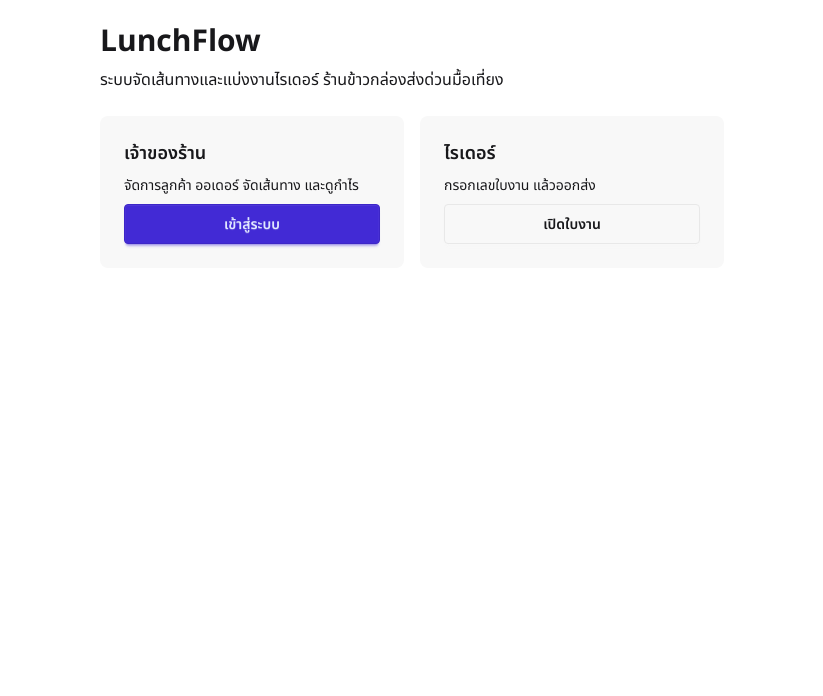
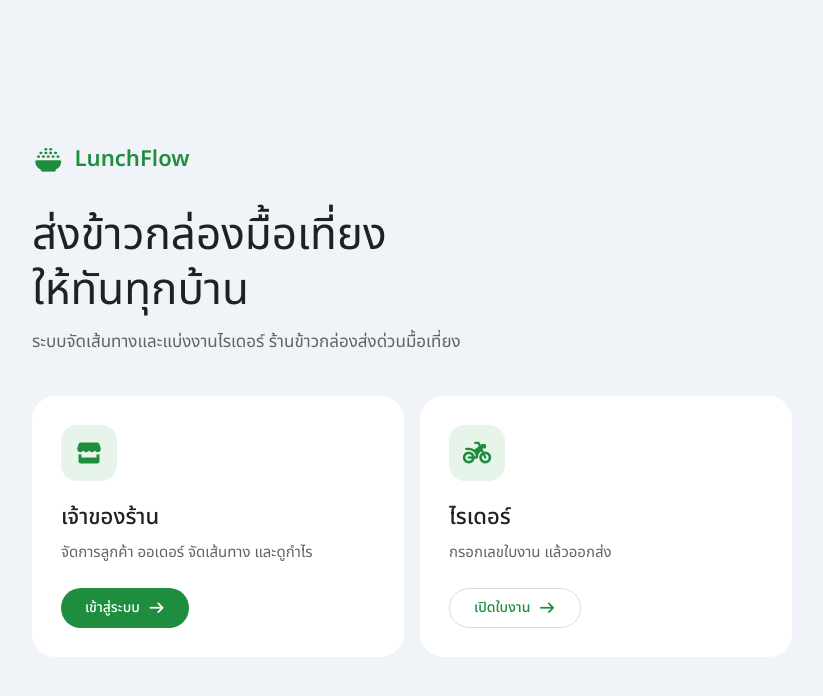
Before and after one commit to YAJO007/LunchFlow, an Angular app in the folder web/: page / in a window 1280 px wide. Shown: the top 696 px of the page, without its empty margins (228-1051 px from the left). Built offline with nearby package versions, Linux system fonts and the light colour scheme.

Commit message:
home edit

```diff
--- a/web/src/app/pages/home/home.html
+++ b/web/src/app/pages/home/home.html
@@ -1,21 +1,43 @@
-<div class="mx-auto max-w-2xl p-6">
-  <h1 class="text-3xl font-bold">LunchFlow</h1>
-  <p class="mt-2">ระบบจัดเส้นทางและแบ่งงานไรเดอร์ ร้านข้าวกล่องส่งด่วนมื้อเที่ยง</p>
+<div class="flex min-h-screen items-start bg-[#f0f4f9] px-4 pt-8 pb-12 text-[#202124] sm:items-center sm:py-12">
+  <div class="mx-auto w-full max-w-[760px]">
+    <div class="flex items-center gap-2.5 text-[22px] font-semibold text-[#1e8e3e]">
+      <i class="fa-solid fa-bowl-rice text-[26px]" aria-hidden="true"></i>
+      <span>LunchFlow</span>
+    </div>
 
-  <div class="mt-6 grid gap-4 sm:grid-cols-2">
-    <div class="card bg-base-200">
-      <div class="card-body">
-        <h2 class="card-title">เจ้าของร้าน</h2>
-        <p>จัดการลูกค้า ออเดอร์ จัดเส้นทาง และดูกำไร</p>
-        <a routerLink="/login" class="btn btn-primary">เข้าสู่ระบบ</a>
-      </div>
-    </div>
-    <div class="card bg-base-200">
-      <div class="card-body">
-        <h2 class="card-title">ไรเดอร์</h2>
-        <p>กรอกเลขใบงาน แล้วออกส่ง</p>
-        <a routerLink="/rider" class="btn">เปิดใบงาน</a>
-      </div>
+    <h1 class="mt-6 text-[32px] leading-tight font-normal sm:mt-8 sm:text-[44px]">
+      ส่งข้าวกล่องมื้อเที่ยง<br />ให้ทันทุกบ้าน
+    </h1>
+    <p class="mt-3 text-[17px] text-[#5f6368]">ระบบจัดเส้นทางและแบ่งงานไรเดอร์ ร้านข้าวกล่องส่งด่วนมื้อเที่ยง</p>
+
+    <div class="mt-10 grid grid-cols-1 gap-4 sm:grid-cols-2">
+      <a routerLink="/login"
+        class="group flex flex-col items-start rounded-3xl border border-transparent bg-white p-6 text-[#202124] transition hover:border-[#dadce0] hover:shadow-lg focus-visible:outline-2 focus-visible:outline-offset-2 focus-visible:outline-[#1e8e3e] sm:p-7">
+        <div class="grid size-14 place-items-center rounded-2xl bg-[#e6f4ea] text-2xl text-[#1e8e3e]">
+          <i class="fa-solid fa-store" aria-hidden="true"></i>
+        </div>
+        <h2 class="mt-5 text-[22px] font-medium">เจ้าของร้าน</h2>
+        <p class="mt-2 flex-1 text-[15px] text-[#5f6368]">จัดการลูกค้า ออเดอร์ จัดเส้นทาง และดูกำไร</p>
+        <span
+          class="mt-6 inline-flex h-10 items-center gap-2 rounded-full bg-[#1e8e3e] px-6 text-sm font-medium text-white transition group-hover:bg-[#137333]">
+          เข้าสู่ระบบ
+          <i class="fa-solid fa-arrow-right transition group-hover:translate-x-1" aria-hidden="true"></i>
+        </span>
+      </a>
+
+      <a routerLink="/rider"
+        class="group flex flex-col items-start rounded-3xl border border-transparent bg-white p-6 text-[#202124] transition hover:border-[#dadce0] hover:shadow-lg focus-visible:outline-2 focus-visible:outline-offset-2 focus-visible:outline-[#1e8e3e] sm:p-7">
+        <div class="grid size-14 place-items-center rounded-2xl bg-[#e6f4ea] text-2xl text-[#1e8e3e]">
+          <i class="fa-solid fa-motorcycle" aria-hidden="true"></i>
+        </div>
+        <h2 class="mt-5 text-[22px] font-medium">ไรเดอร์</h2>
+        <p class="mt-2 flex-1 text-[15px] text-[#5f6368]">กรอกเลขใบงาน แล้วออกส่ง</p>
+        <span
+          class="mt-6 inline-flex h-10 items-center gap-2 rounded-full border border-[#dadce0] px-6 text-sm font-medium text-[#1e8e3e] transition group-hover:bg-[#e6f4ea]">
+          เปิดใบงาน
+          <i class="fa-solid fa-arrow-right transition group-hover:translate-x-1" aria-hidden="true"></i>
+        </span>
+      </a>
     </div>
   </div>
 </div>
```
